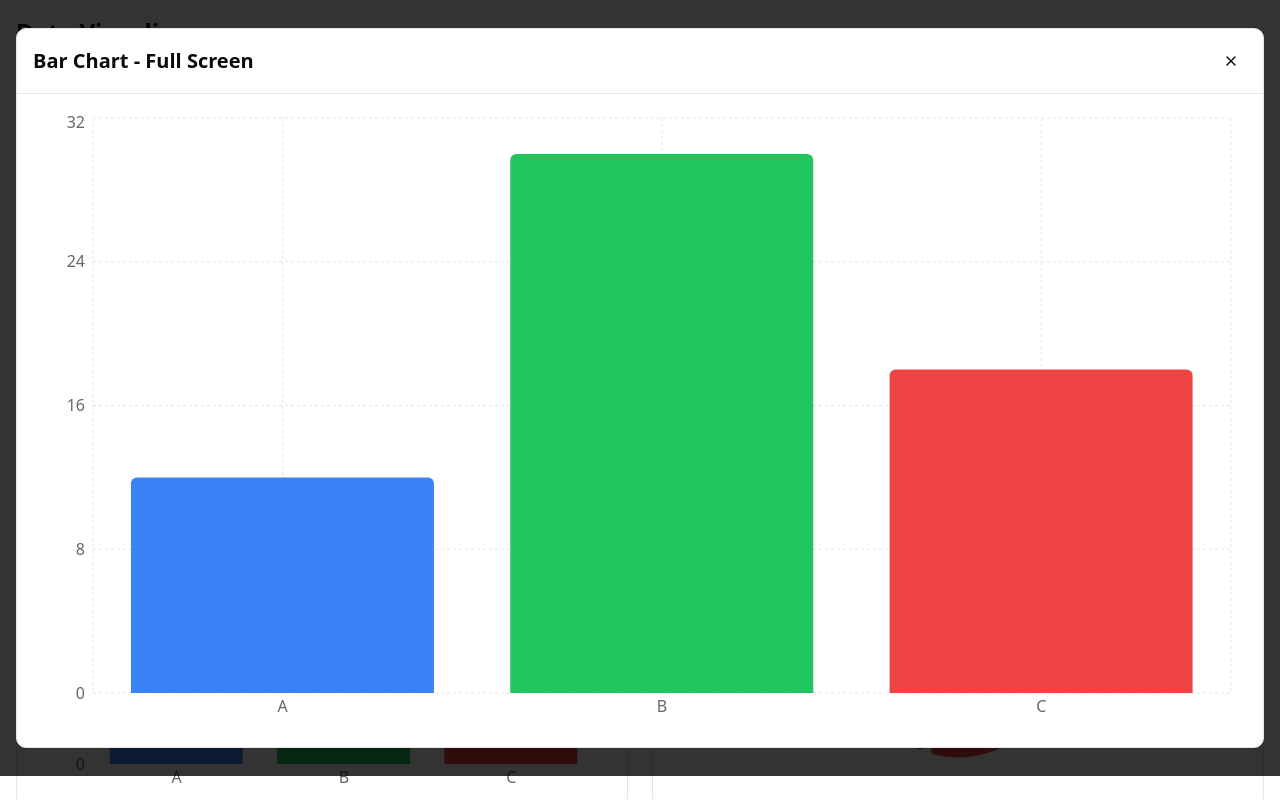
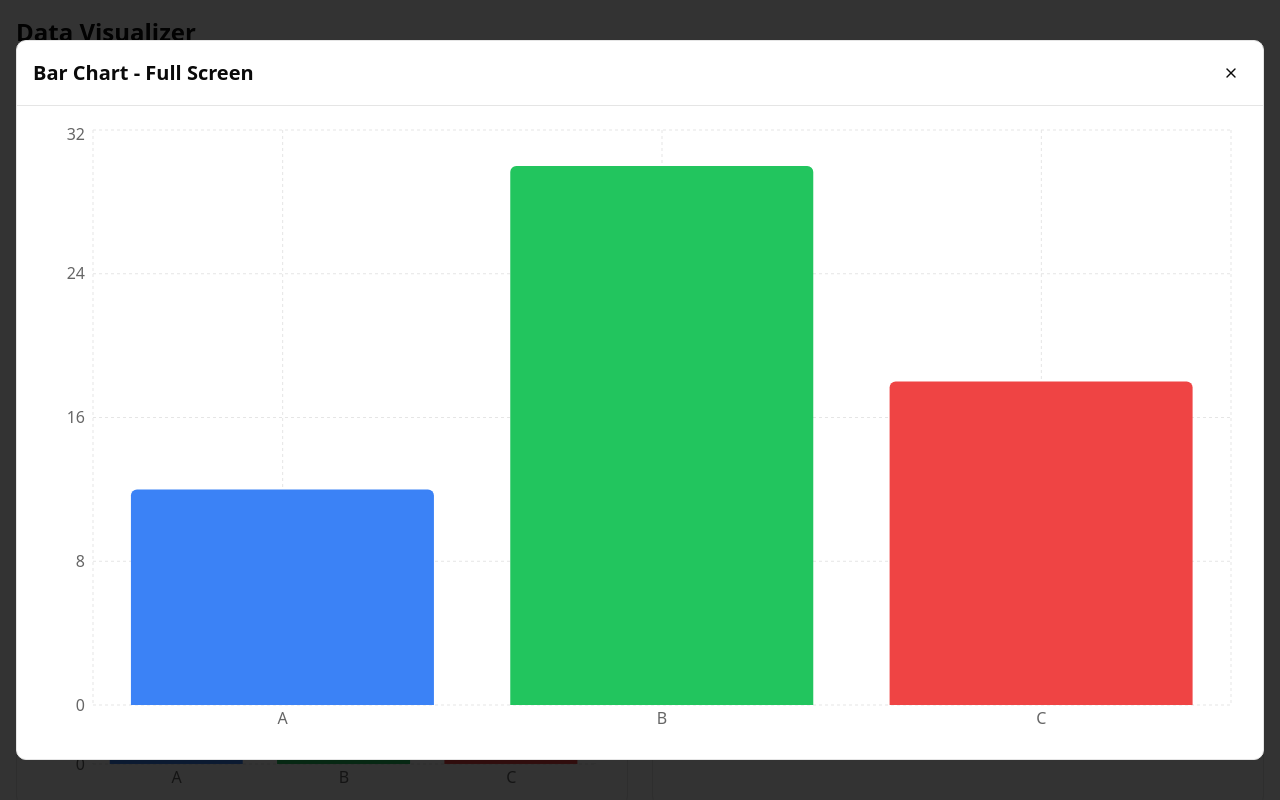
Before and after one commit to s1n-c0s/FastChart, a React (Vite) app: page / in a window 1280 px wide. Both pictures are taken after a click on the button 593 px from the left and 461 px from the top of the page. Shown: the top 800 px of the page. Built offline with nearby package versions, Linux system fonts and the light colour scheme.

Commit message:
= fix background

```diff
--- a/src/components/DataVisualizer.tsx
+++ b/src/components/DataVisualizer.tsx
@@ -553,7 +553,7 @@ export default function DataVisualizer() {
     setFullscreenChart(null);
   };
 
-  // Handle escape key to close fullscreen
+  // Handle escape key to close fullscreen and body scroll lock
   useEffect(() => {
     const handleEscape = (event: KeyboardEvent) => {
       if (event.key === "Escape" && fullscreenChart) {
@@ -562,8 +562,13 @@ export default function DataVisualizer() {
     };
 
     if (fullscreenChart) {
+      // Prevent body scroll when modal is open
+      document.body.style.overflow = 'hidden';
       document.addEventListener("keydown", handleEscape);
-      return () => document.removeEventListener("keydown", handleEscape);
+      return () => {
+        document.body.style.overflow = 'unset';
+        document.removeEventListener("keydown", handleEscape);
+      };
     }
   }, [fullscreenChart]);
 
@@ -572,7 +577,19 @@ export default function DataVisualizer() {
     if (fullscreenChart !== chartType) return null;
 
     return (
-      <div className="fixed inset-0 z-50 bg-black/80 flex items-center justify-center p-4">
+      <div
+        className="fixed z-50 bg-black/80 flex items-center justify-center"
+        style={{
+          top: 0,
+          left: 0,
+          right: 0,
+          bottom: 0,
+          width: '100vw',
+          height: '100vh',
+          margin: 0,
+          padding: '1rem'
+        }}
+      >
         <div className="bg-background rounded-lg border w-full h-full max-w-7xl max-h-[90vh] flex flex-col">
           <div className="flex items-center justify-between p-4 border-b">
             <h2 className="text-xl font-semibold capitalize">{chartType} Chart - Full Screen</h2>
```
